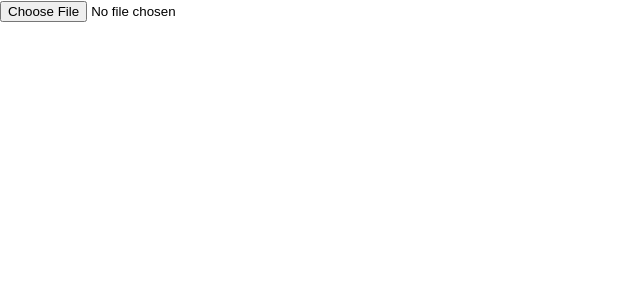
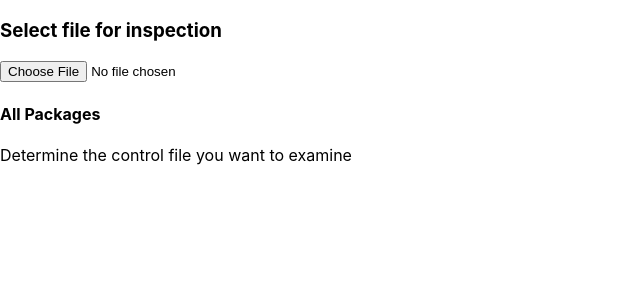
Before and after one commit to Iltahuikaisu/reaktor_ennakko, a React (Create React App) app: page / in a window 1280 px wide. Shown: the top 300 px of the page, without its empty margins (0-640 px from the left). Built offline with nearby package versions, Linux system fonts and the light colour scheme; the HTML template or start-up script is replaced by a standard one.

Commit message:
better variable names

```diff
--- a/src/App.js
+++ b/src/App.js
@@ -6,44 +6,38 @@ import DisplayFocusedPackage from "./content/displayFocusedPackage"
 
 function App() {
     const [statusFile, setStatusFiles] = useState();
-    const [packageDataStringArray, setPackageDataStringArray] = useState(); // list of all single package info strings
+    const [allPackagesDataStringArray, setAllPackagesDataStringArray] = useState();
     const [focusedPackageName, setFocusedPackageName] = useState();
 
     useEffect(
         () => {
-            loadFileData(statusFile, setPackageDataStringArray)
+            loadFileData(statusFile, setAllPackagesDataStringArray)
 
         }, [statusFile]
     )
 
-    if (!statusFile) {
-        return (
-        <div>
-          <input type="file" onChange={(value) => {
-            setStatusFiles(value.target.files[0])}}/>
-        </div>
-    );
-  } else {
+
     return(
         <div>
-            <h1>
-                {statusFile.name}
-            </h1>
+            <h3>Select file for inspection</h3>
             <div>
+
                 <input type="file" onChange={(value) => {
-                    setStatusFiles(value.target.files[0])}}/>
+                    setStatusFiles(value.target.files[0])
+                }}/>
             </div>
             <div>
                 <DisplayFocusedPackage setFocusedPackage={setFocusedPackageName}
-                                       allPackagesStringArray={packageDataStringArray}
+                                       allPackagesStringArray={allPackagesDataStringArray}
                                        focusedPackage={focusedPackageName}/>
             </div>
             <h4>All Packages</h4>
-            <DisplayAllPackageNames packageDataStringArray={packageDataStringArray}
-                                    setFocusedPackage={setFocusedPackageName}/>
+            <DisplayAllPackageNames packageDataStringArray={allPackagesDataStringArray}
+                                    setFocusedPackage={setFocusedPackageName}
+                                    statusFile={statusFile}/>
         </div>
     )
-  }
+
 }
 
 export default App;
--- a/src/content/displayAllPackageNames.js
+++ b/src/content/displayAllPackageNames.js
@@ -9,7 +9,16 @@ import RegexQueries from './regexQueries'
  * @param setFocusedPackage
  * @returns {react element}
  */
-const displayData = ({packageDataStringArray, setFocusedPackage}) => {
+const displayData = ({packageDataStringArray, setFocusedPackage, statusFile}) => {
+    if (!statusFile) {
+        return (
+            <div>
+                Determine the control file you want to examine
+            </div>
+        )
+    }
+
+
     if (packageDataStringArray) {
         let htmlOfAllDependencies = packageDataStringArray.sort().map(
             (value) => {
--- a/src/content/displayFocusedPackage.js
+++ b/src/content/displayFocusedPackage.js
@@ -82,6 +82,7 @@ const ReverseDependencies = ({focusedPackage, setFocusedPackage, allPackagesStri
 
 const DisplayFocusedPackage = ({focusedPackage, setFocusedPackage, allPackagesStringArray}) => {
 
+
     if (focusedPackage) {
         let packageData = RegexQueries.searchPackageData(focusedPackage, allPackagesStringArray)
         let descriptionBrief = RegexQueries.searchFieldData("Description", packageData)
@@ -108,10 +109,9 @@ const DisplayFocusedPackage = ({focusedPackage, setFocusedPackage, allPackagesSt
         )
 
     } else {
-        return(
-            <div>
-                select package for inspection
-            </div>
+        return (
+            <>
+            </>
         )
     }
 }
```
